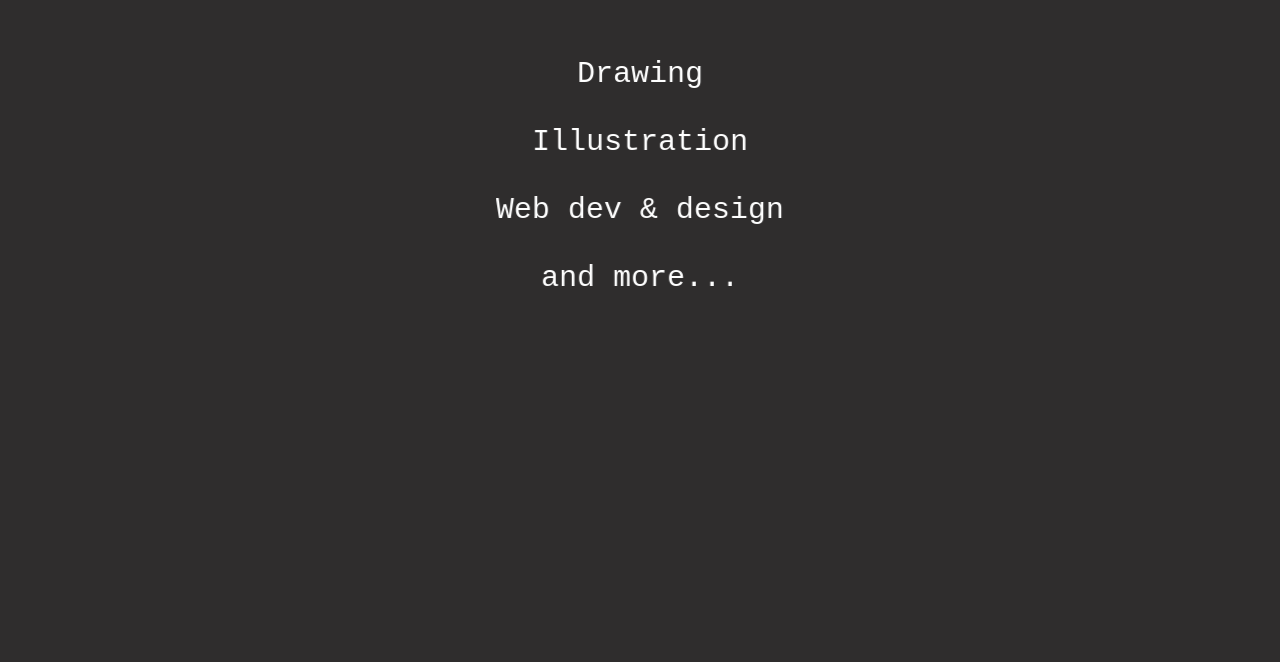
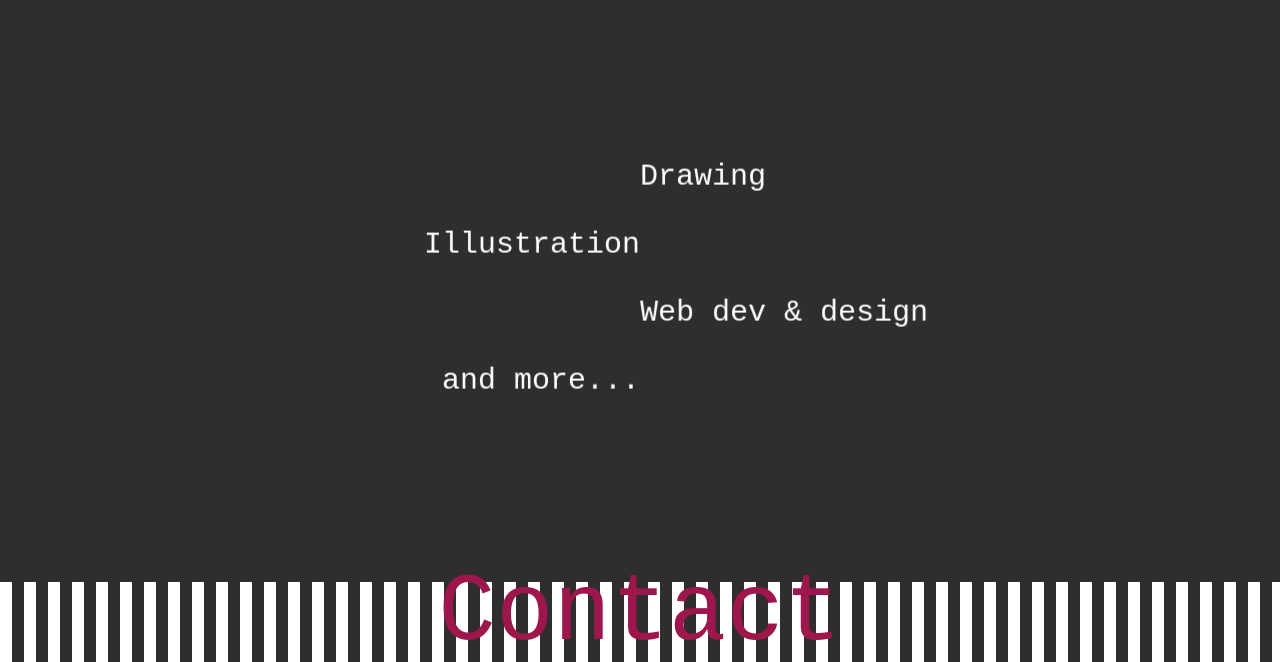
Before and after one commit to Julien1988/drV0dkART, a Next.js app: page / in a window 1280 px wide. Shown: the part 3018-3680 px from the top of the page. Built offline with nearby package versions, Linux system fonts and the light colour scheme; a web font is replaced by a local one.

Commit message:
change parallax service

```diff
--- a/src/components/services.tsx
+++ b/src/components/services.tsx
@@ -12,10 +12,8 @@ function Item({item}) {
         return (
             <li className={'py-4'}>
                 <Parallax
-                    translateX={['-400%', '0%']}
+                    translateX={['-100', '50']}
                     speed={-5}
-                    startScroll={1000}
-                    endScroll={2500}
                 >
                     <p className={'lacquer text-3xl'}>
                         {item.text}
@@ -27,10 +25,8 @@ function Item({item}) {
     return (
         <li className={'py-4'}>
             <Parallax
-                translateX={['400%', '0%']}
+                translateX={['100', '-50']}
                 speed={-5}
-                startScroll={2000}
-                endScroll={2500}
             >
                 <p className={'lacquer text-3xl'}>
                     {item.text}
@@ -48,8 +44,8 @@ export default function Services() {
     let listKey = 0;
     return (
         <ParallaxProvider>
-            <div className={'h-1/2 w-screen bg-[#2f2d2d]'}>
-                <ul className={'flex flex-col justify-center items-center h-full text-white -translate-y-48'}>
+            <div className={'h-1/2 w-screen bg-[#2f2d2d] z-50 absolute'}>
+                <ul className={'flex flex-col justify-center items-center h-full text-white pb-16 -translate-y-32'}>
 
                     {
 
```
